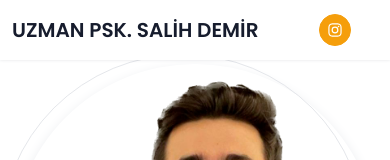
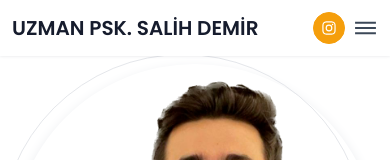
Before and after one commit to oguzhancoruk/onepagepsk, a React (Create React App) app: page / in a window 390 px wide. Shown: the top 160 px of the page. Built offline with nearby package versions, Linux system fonts and the light colour scheme.

Commit message:
mobile menü button added

```diff
--- a/src/components/Navbar.js
+++ b/src/components/Navbar.js
@@ -1,7 +1,9 @@
-import React from "react";
+import React, { useState } from "react";
 import { Link } from "react-router-dom";
 import { Link as Link1 } from 'react-scroll';
 import * as Unicons from "@iconscout/react-unicons";
+import { MdDehaze } from "react-icons/md";
+
 
 export default function Navbar(){
     window.addEventListener("scroll", windowScroll);
@@ -31,6 +33,26 @@ export default function Navbar(){
             }
         }
     }
+
+    const [hide,setHide]=useState("hidden");
+    function hiddenFunc(){
+
+        if(hide==="hidden"){
+            setHide("")
+            const show=document.getElementById("menu-collapse")
+            show.classList.remove("hidden");
+
+        }
+        else{
+            setHide("hidden")
+            const show=document.getElementById("menu-collapse")
+
+            show.classList.add("hidden")
+        }
+    }
+
+
+    console.log(hide)
     return(
         <nav className="navbar" id="navbar">
         <div className="container flex flex-wrap items-center justify-between">
@@ -60,9 +82,10 @@ export default function Navbar(){
                     </li>
                 </ul>
                 {/* <!-- Navbar Collapse Manu Button --> */}
-                <button data-collapse="menu-collapse" type="button" className="collapse-btn inline-flex items-center ms-2 text-dark dark:text-white lg_992:hidden" aria-controls="menu-collapse" aria-expanded="false">
+                <button onClick={hiddenFunc} data-collapse="menu-collapse" type="button" className="collapse-btn inline-flex items-center ms-2 text-dark " aria-controls="menu-collapse" aria-expanded="false">
                     <span className="sr-only">Navigation Menu</span>
-                    <i className="mdi mdi-menu text-[24px]"></i>
+                    <MdDehaze style={{width:"25px",height:"25px"}}/>
+
                 </button>
             </div>
 
```
